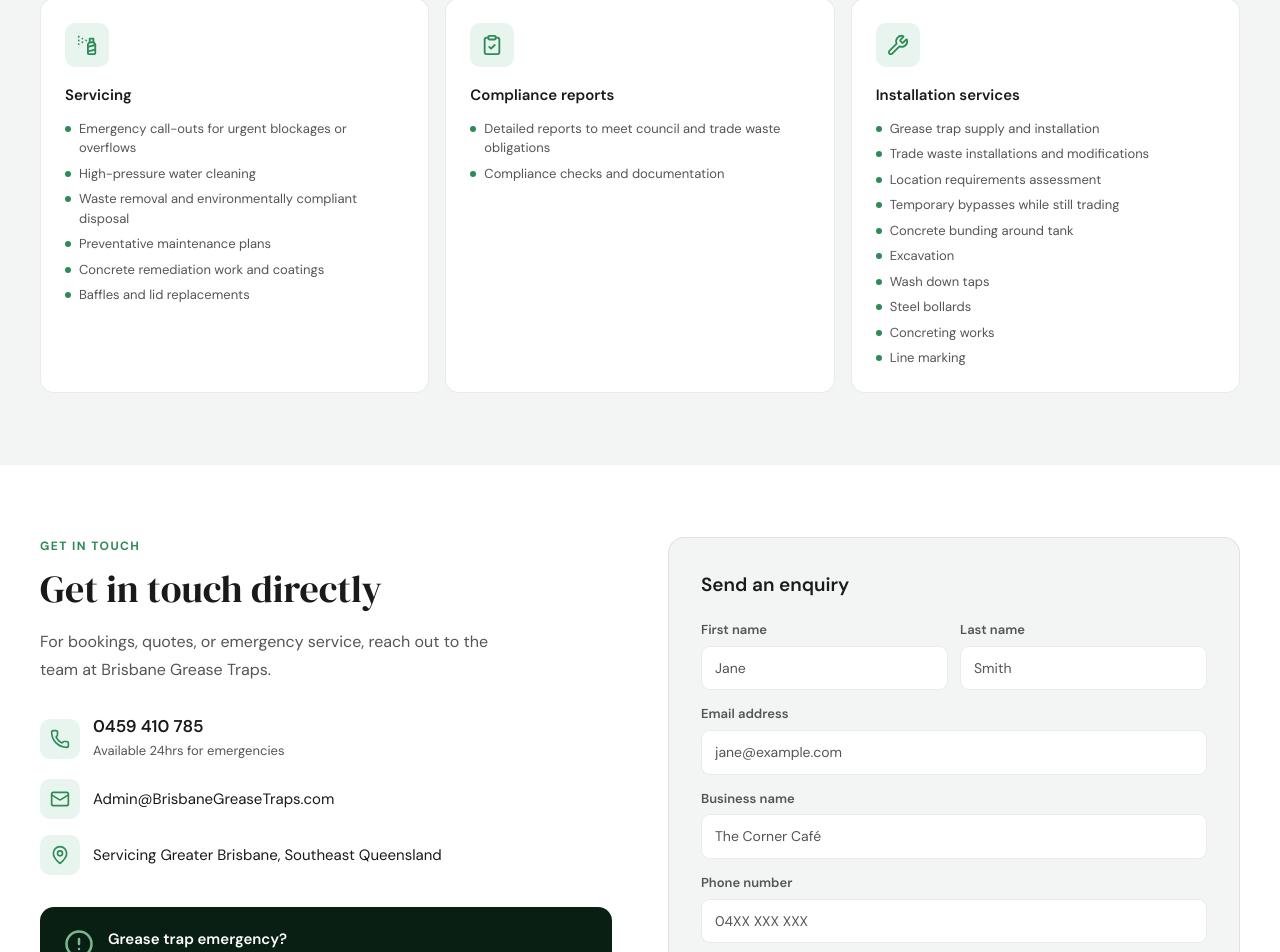
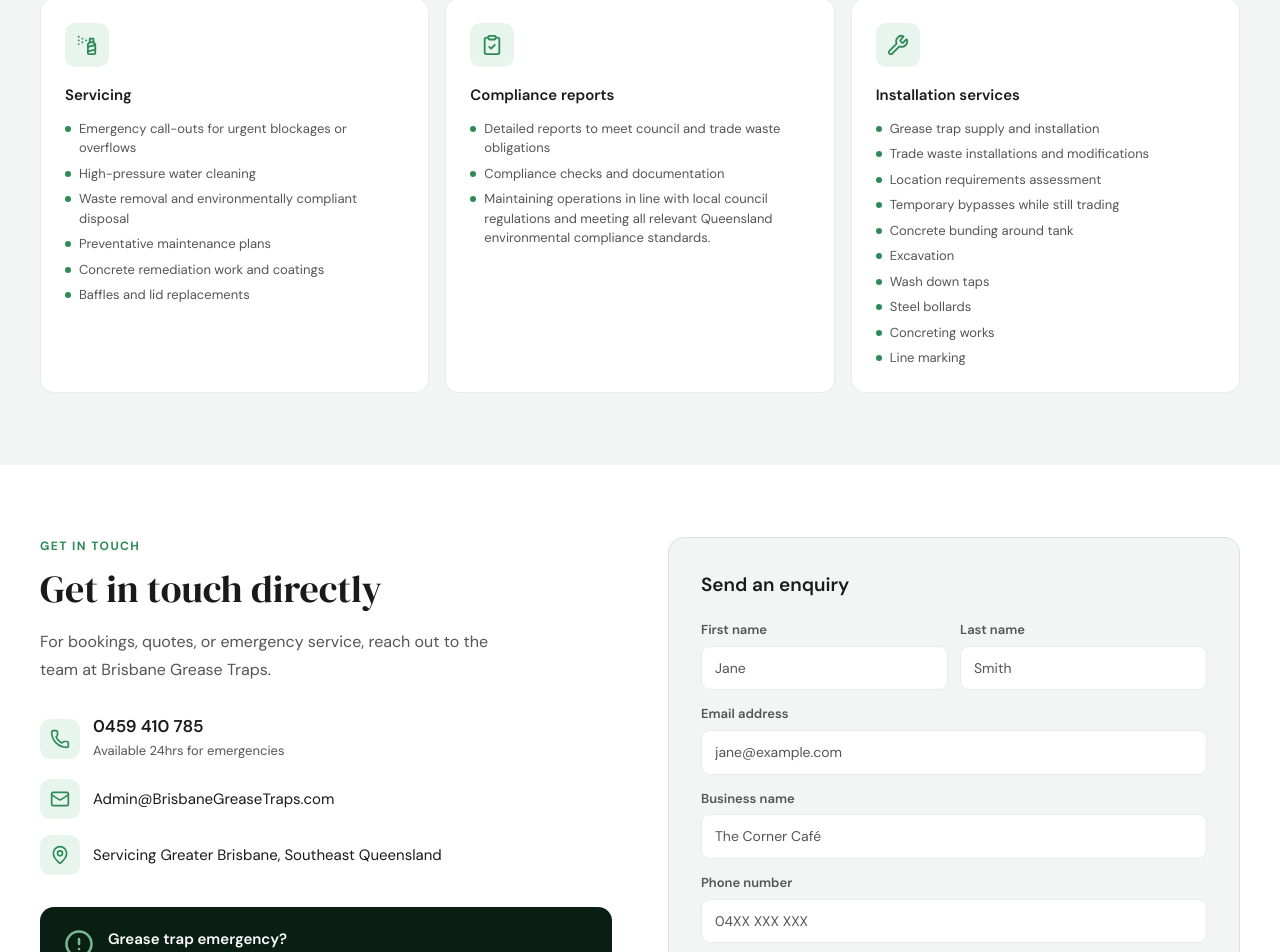
Before and after one commit to indigo165z/BGT, a Next.js app: page / in a window 1280 px wide. Shown: the part 1403-2355 px from the top of the page. Built offline with nearby package versions, Linux system fonts and the light colour scheme.

Commit message:
Add reworded compliance bullet about council/environmental standards
Co-Authored-By: Claude Sonnet 4.6 <noreply@anthropic.com>

```diff
--- a/src/components/CapabilitiesSection.tsx
+++ b/src/components/CapabilitiesSection.tsx
@@ -38,6 +38,7 @@ const panels: Record<string, PanelCard[]> = {
       items: [
         "Detailed reports to meet council and trade waste obligations",
         "Compliance checks and documentation",
+        "Maintaining operations in line with local council regulations and meeting all relevant Queensland environmental compliance standards.",
       ],
     },
     {
--- a/src/lib/services.ts
+++ b/src/lib/services.ts
@@ -62,6 +62,7 @@ export const services: Service[] = [
     features: [
       "Detailed reports to meet council and trade waste obligations",
       "Compliance checks and documentation",
+      "Maintaining operations in line with local council regulations and meeting all relevant Queensland environmental compliance standards.",
       "24-hour turnaround on all compliance reports",
       "Records formatted for Queensland Health and BCC audits",
     ],
```
